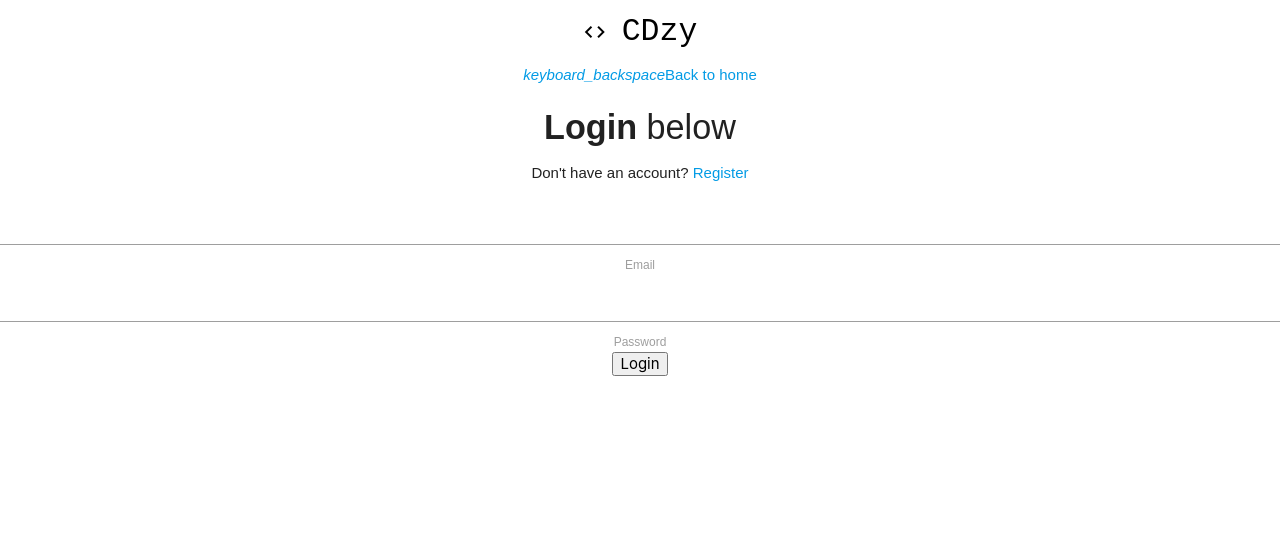
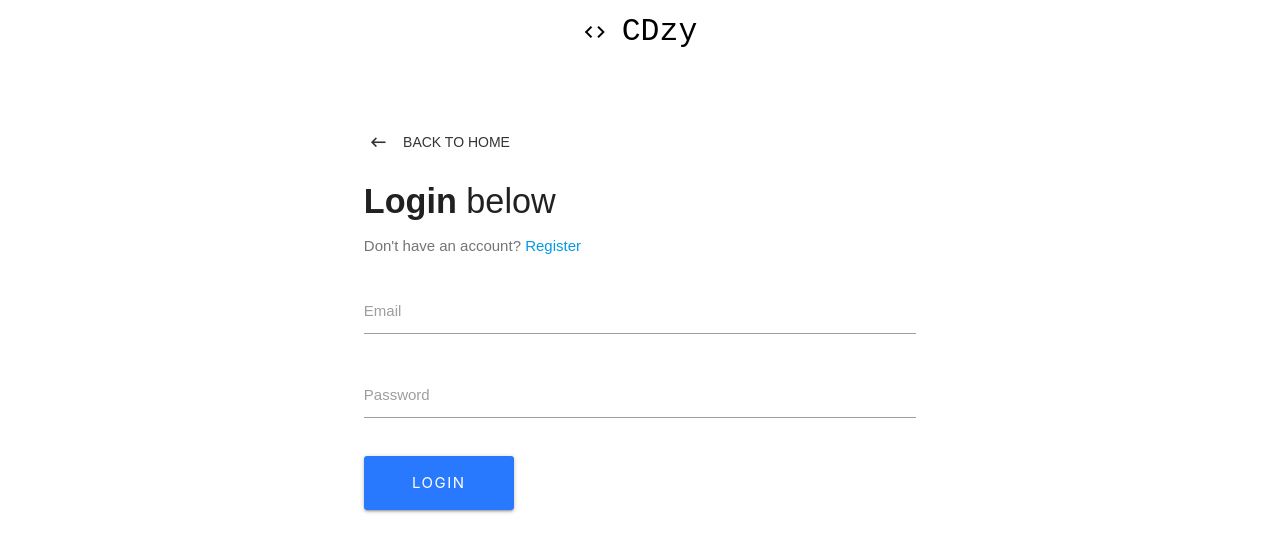
Before and after one commit to codemanpete/CDzy, a React (Create React App) app in the folder client/: page /login in a window 1280 px wide. Shown: the top 552 px of the page. Built offline with nearby package versions, Linux system fonts and the light colour scheme.

Commit message:
Adds styling to login page. Fixes http prefix notation in html

```diff
--- a/client/public/index.html
+++ b/client/public/index.html
@@ -14,8 +14,8 @@
       work correctly both with client-side routing and a non-root public URL.
       Learn how to configure a non-root public URL by running `npm run build`.
     -->
-  <link rel="stylesheet" href="https://cdnjs.cloudflare.com/ajax/libs/materialize/1.0.0/css/materialize.min.css">
-  <link href="https://fonts.googleapis.com/icon?family=Material+Icons" rel="stylesheet">
+  <link rel="stylesheet" href="//cdnjs.cloudflare.com/ajax/libs/materialize/1.0.0/css/materialize.min.css">
+  <link href="//fonts.googleapis.com/icon?family=Material+Icons" rel="stylesheet">
   <title>CDzy</title>
 </head>
 
@@ -31,7 +31,7 @@
       To begin the development, run `npm start`.
       To create a production bundle, use `npm run build`.
     -->
-  <script src="https://cdnjs.cloudflare.com/ajax/libs/materialize/1.0.0/js/materialize.min.js"></script>
+  <script src="//cdnjs.cloudflare.com/ajax/libs/materialize/1.0.0/js/materialize.min.js"></script>
 </body>
 
 </html>
--- a/client/src/App.css
+++ b/client/src/App.css
@@ -1,3 +1,3 @@
-.App {
+/* .App {
   text-align: center;
-}
+} */
--- a/client/src/components/auth/Login.js
+++ b/client/src/components/auth/Login.js
@@ -30,25 +30,25 @@ class Login extends Component {
     render() {
         const { errors } = this.state;
         return (
-            <div>
-                <div>
-                    <div>
-                        <Link to="/">
-                            <i>keyboard_backspace</i>
+            <div className="container">
+                <div style={{ marginTop: "4rem" }} className="row">
+                    <div className="col s8 offset-s2">
+                        <Link to="/" className="btn-flat waves-effect">
+                            <i className="material-icons left">keyboard_backspace</i>
                             Back to home
                         </Link>
-                        <div>
+                        <div className="col s12" style={{ paddingLeft: "11.250px" }}>
                             <h4>
                                 <b>Login</b> below
                             </h4>
-                            <p>
+                            <p className="grey-text text-darken-1">
                                 Don't have an account? <Link
                                     to="/register">Register
                                 </Link>
                             </p>
                         </div>
                         <form noValidate onSubmit={this.onSubmit}>
-                            <div>
+                            <div className="input-field col s12">
                                 <input
                                     onChange={this.onChange}
                                     value={this.state.email}
@@ -58,7 +58,7 @@ class Login extends Component {
                                 />
                                 <label htmlFor="email">Email</label>
                             </div>
-                            <div>
+                            <div className="input-field col s12">
                                 <input
                                     onChange={this.onChange}
                                     value={this.state.password}
@@ -68,8 +68,17 @@ class Login extends Component {
                                 />
                                 <label htmlFor="password">Password</label>
                             </div>
-                            <div>
-                                <button type="submit">
+                            <div className="col s12" style={{ paddingLeft: "11.250px" }}>
+                                <button
+                                    type="submit"
+                                    style={{
+                                        width: "150px",
+                                        borderRadius: "3px",
+                                        letterSpacing: "1.5px",
+                                        marginTop: "1rem"
+                                    }}
+                                    className="btn btn-large waves-effect waves-light hoverable blue accent-3"
+                                >
                                     Login
                                 </button>
                             </div>
```
